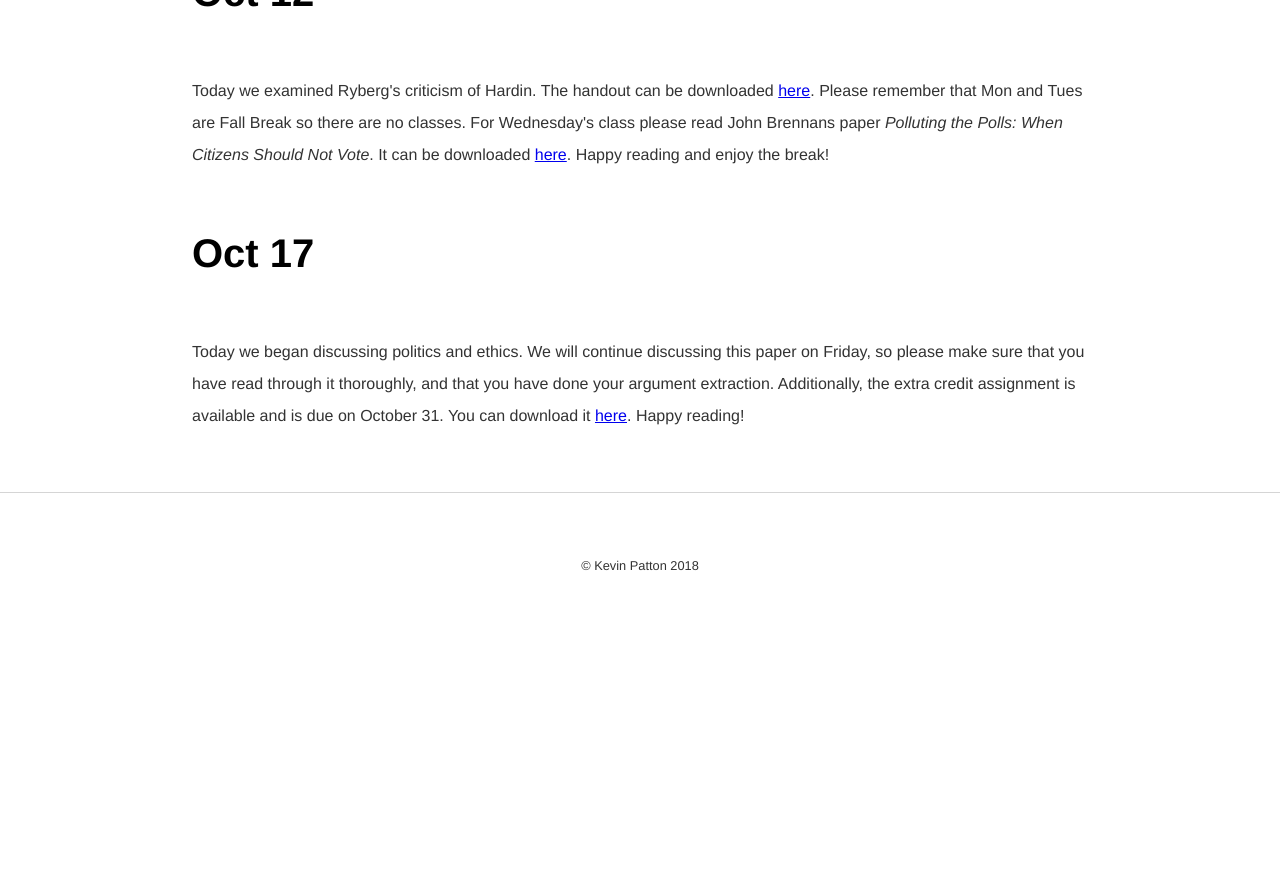
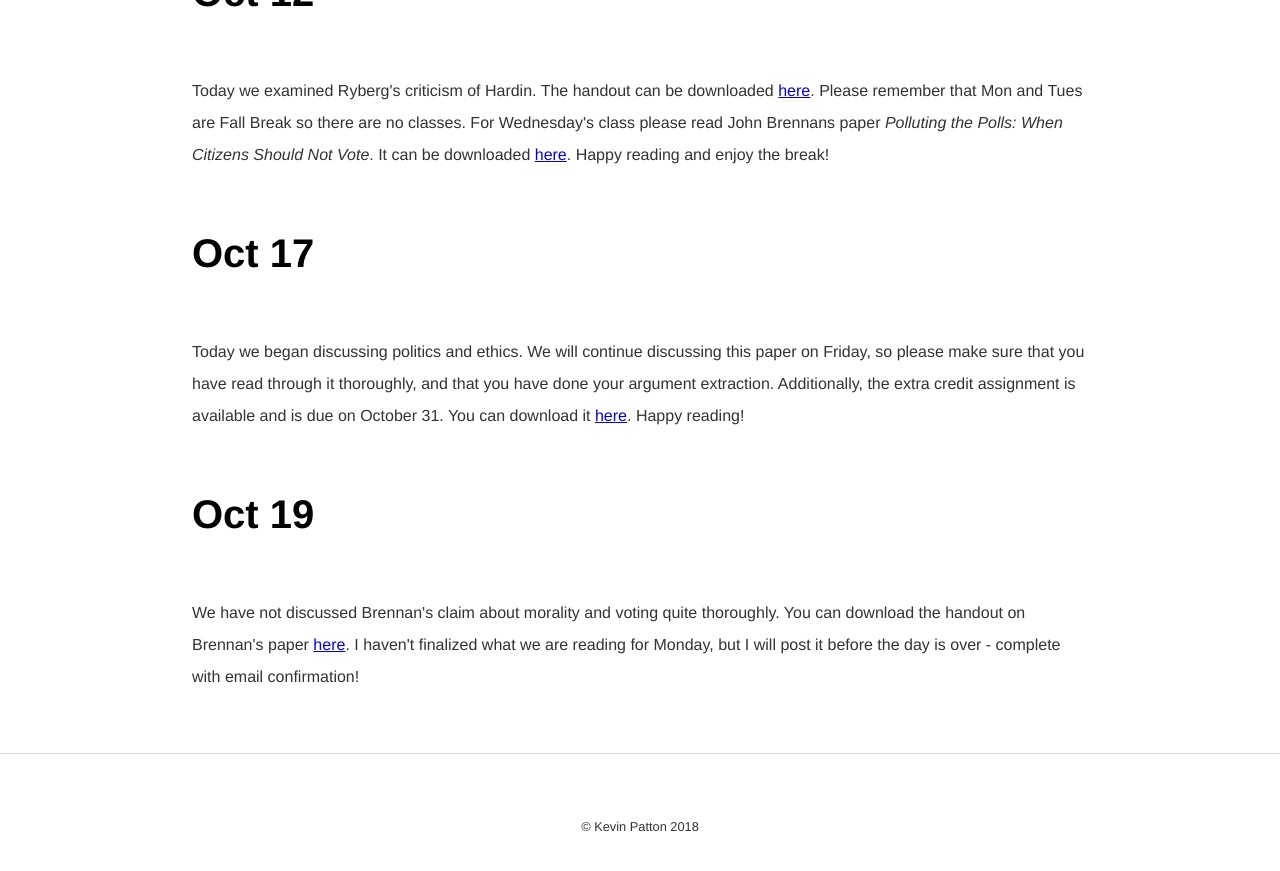
Before and after one commit to kevinjpatton/kevinjpatton.github.io, a Jekyll site: the page built from teaching/phil1020/index.html, in a window 1280 px wide and 900 px high, scrolled down 4962 px. Shown: the top 871 px of the window. Built offline with Jekyll 4.4.1, drawn with Linux system fonts in a browser that asks for light colours; Markdown is read by kramdown in place of the engine named in the settings; before the commit the page ends 5601 px from its top, so only the background shows below that.

Commit message:
Update index.html

```diff
--- a/teaching/phil1020/index.html
+++ b/teaching/phil1020/index.html
@@ -44,3 +44,5 @@ http://www.sfu.ca/philosophy/resources/writing.html>here</a>.
 <p>Today we examined Ryberg's criticism of Hardin.  The handout can be downloaded <a href=/teaching/phil1020/Handout_JesperRyberg.pdf	target="_blank">here</a>.  Please remember that Mon and Tues are Fall Break so there are no classes.  For Wednesday's class please read John Brennans paper <i>Polluting the Polls: When Citizens Should Not Vote</i>.  It can be downloaded <a href=/teaching/phil1020/Brennan_WhenNotToVote.pdf	target="_blank">here</a>.  Happy reading and enjoy the break!</p>
 <h1>Oct 17</h1>
 <p>Today we began discussing politics and ethics.  We will continue discussing this paper on Friday, so please make sure that you have read through it thoroughly, and that you have done your argument extraction.  Additionally, the extra credit assignment is available and is due on October 31.  You can download it <a href=/teaching/phil1020/ExamOneEC.pdf	target="_blank">here</a>.  Happy reading!</p>
+<h1>Oct 19</h1>
+<p>We have not discussed Brennan's claim about morality and voting quite thoroughly.  You can download the handout on Brennan's paper <a href=/teaching/phil1020/Handout_JohnBrennan.pdf	target="_blank">here</a>.  I haven't finalized what we are reading for Monday, but I will post it before the day is over - complete with email confirmation!</p>
```
